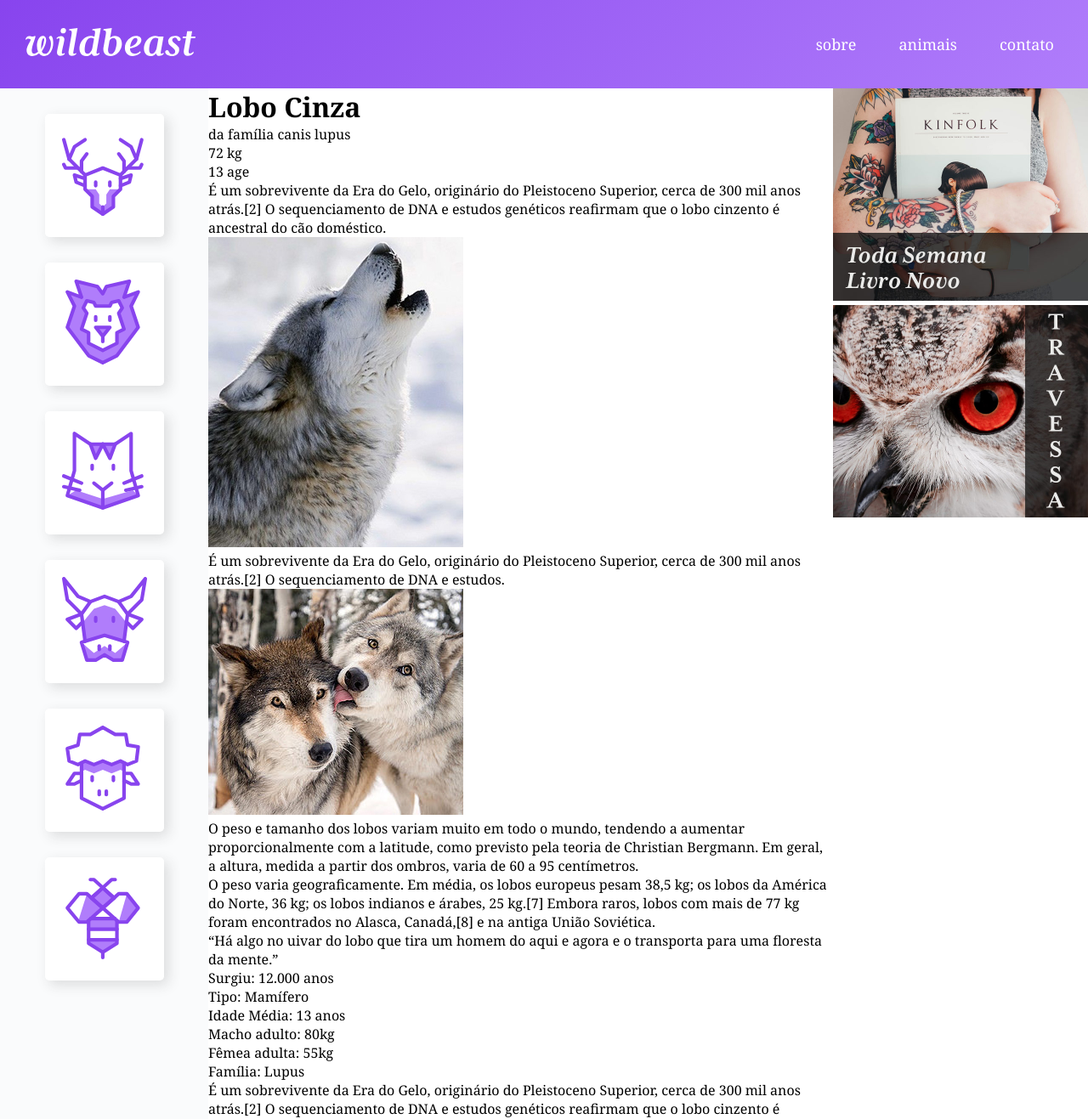
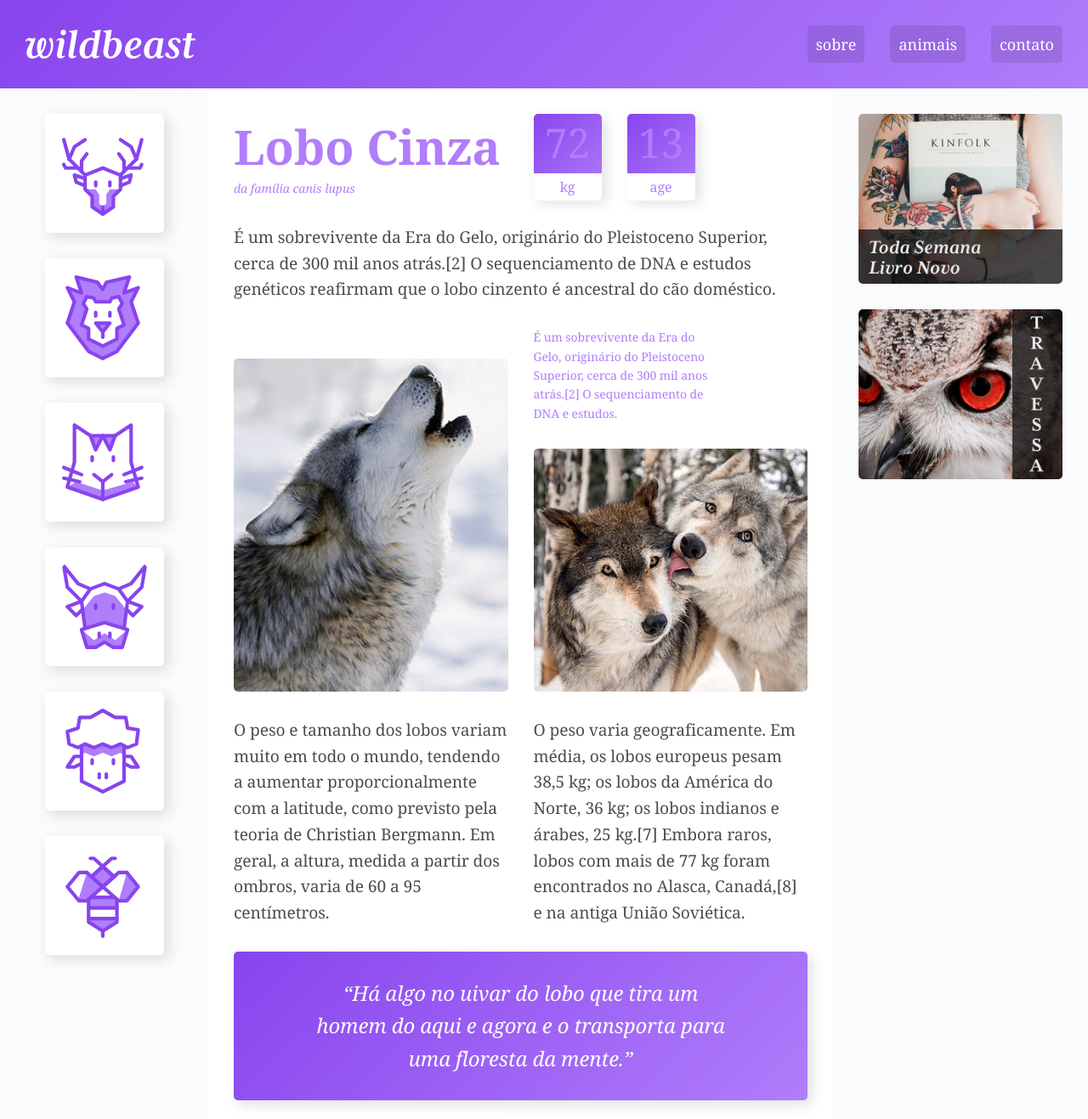
Before and after one commit to larissapaim/wildbeast, a plain HTML site: page index.html in a window 1280 px wide. Shown: the top 1317 px of the page at 85% size. Drawn offline with Linux system fonts and the light colour scheme.

Commit message:
parte do css

```diff
--- a/index.html
+++ b/index.html
@@ -53,13 +53,13 @@
           </div>
         </div>
 
-        <p>É um sobrevivente da Era do Gelo, originário do Pleistoceno Superior, cerca de 300 mil anos atrás.[2] O sequenciamento de DNA e estudos genéticos reafirmam que o lobo cinzento é ancestral do cão doméstico.</p>
+        <p class="p-1">É um sobrevivente da Era do Gelo, originário do Pleistoceno Superior, cerca de 300 mil anos atrás.[2] O sequenciamento de DNA e estudos genéticos reafirmam que o lobo cinzento é ancestral do cão doméstico.</p>
 
-        <img src="img/wolf1.jpg" alt="Wolf 1">
+        <img class="imagem-1" src="img/wolf1.jpg" alt="Wolf 1">
 
-        <p>É um sobrevivente da Era do Gelo, originário do Pleistoceno Superior, cerca de 300 mil anos atrás.[2] O sequenciamento de DNA e estudos.</p>
+        <p class="p-destaque">É um sobrevivente da Era do Gelo, originário do Pleistoceno Superior, cerca de 300 mil anos atrás.[2] O sequenciamento de DNA e estudos.</p>
 
-        <img src="img/wolf2.jpg" alt="Wolf 2">
+        <img class="imagem-2" src="img/wolf2.jpg" alt="Wolf 2">
 
         <p>O peso e tamanho dos lobos variam muito em todo o mundo, tendendo a aumentar proporcionalmente com a latitude, como previsto pela teoria de Christian Bergmann. Em geral, a altura, medida a partir dos ombros, varia de 60 a 95 centímetros.</p>
 
@@ -84,7 +84,7 @@
         <p>É um sobrevivente da Era do Gelo, originário do Pleistoceno Superior, cerca de 300 mil anos atrás.[2] O sequenciamento de DNA e estudos genéticos reafirmam que o lobo cinzento é ancestral do cão doméstico.</p>
       </div>
 
-        <img src="img/wolf3.jpg" alt="Wolf 3">
+        <img class="imagem-3" src="img/wolf3.jpg" alt="Wolf 3">
       </main>
 
       <aside class="anuncios">
@@ -96,7 +96,9 @@
           </div>
       </aside>
 
-      <footer><p>Origamid © 2012 - 2017. Alguns direitos reservados.</p></footer>
+      <footer>
+        <p>Origamid © 2012 - 2017. Alguns direitos reservados.</p>
+      </footer>
   </div>
 
 </body>
--- a/style.css
+++ b/style.css
@@ -16,7 +16,11 @@ a {
 }
 
 img {
-  max-width: 100%;
+    max-width: 100%;
+    width: 100%;
+    border-radius: 5px;
+    display: block;
+
 }
 
 .estrutura {
@@ -52,6 +56,7 @@ img {
   padding: 10px;
   color: white;
   font-size: 1.125em;
+  background: rgba(0, 0, 0, 0.1);
   border-radius: 5px;
   transition: 0.1s;
 }
@@ -86,13 +91,160 @@ img {
   background: #b07dfb;
 }
 .content {
+  max-width: 900px;
   grid-area: content;
+  display: grid;
+  grid-template-columns: 1fr 1fr;
+  margin: 0px auto;
+  padding: 30px;
+  gap: 30px;
+}
+
+.titulo {
+  color: rgb(176, 125, 251);;
+}
+
+.titulo h1 {
+  font-size: 3.5em;
+}
+
+.titulo span {
+  font-style: italic;
+  font-size: 0.875em;
+}
+
+.caracteristicas {
+  display: flex;
+  align-items: flex-start;
+}
+
+.caracteristicas div {
+  width: 80px;
+    text-align: center;
+    box-shadow: rgba(44, 44, 44, 0.15) 5px 5px 15px 0px;
+    position: relative;
+    background: linear-gradient(135deg, rgb(136, 68, 238), rgb(176, 125, 251));
+    border-radius: 5px;
+}
+
+.caracteristicas > div:first-child {
+  margin-right: 30px;
+}
+
+.caracteristicas span {
+  display: block;
+  color: rgb(176, 125, 251);
+}
+
+.numero {
+  font-size: 3em;
+  line-height: 1;
+  margin: 10px auto;
+}
+
+.rotulo {
+  position: relative;
+  top: 2px;
+  background: white;
+  border-radius: 0px 0px 5px 5px;
+  padding: 5px 0px;
+}
+
+p {
+  font-size: 1.2em;
+  line-height: 1.6;
+  letter-spacing: -0.005em;
+  color: rgba(0, 0, 0, 0.7);
+}
+
+.p-1 {
+  display: grid;
+  grid-column: 1 / -1;
+}
+
+.p-destaque {
+  font-size: 0.875em;
+  color: #b07dfb;
+  max-width: 16em;
+}
+
+.informacoes p + p {
+  margin-top: 30px;
+}
+
+.imagem-1 {
+  grid-row: span 2;
+  align-self: end;
+}
+
+.imagem-2 {
+  align-self: end;
+}
+
+.imagem-3 {
+  grid-column: 1 / -1;
+}
+
+.citacao {
+  grid-column: 1 / -1;
+  align-self: start;
+  padding: 30px;
+  border-radius: 5px;
+  box-shadow: 5px 5px 15px 0px rgba(44, 44, 44, 0.15);
+  background: linear-gradient(135deg, #8844ee, #b07dfb);
+}
+
+.citacao p {
+  font-size: 1.5em;
+  font-style: italic;
+  text-align: center;
+  max-width: 500px;
+  margin: 0 auto;
+  color: white;
+}
+
+.atributos {
+  align-self: start;
+  padding: 30px;
+  border-radius: 5px;
+  box-shadow: 5px 5px 15px 0px rgba(44, 44, 44, 0.15);
+  background: linear-gradient(135deg, #8844ee, #b07dfb);
+}
+
+.atributos li {
+  color: white;
+  font-family: Courier, monospace;
+  font-size: 1.125em;
+  padding: 15px;
+}
+
+.atributos li + li {
+  border-top: 2px solid #af7bfb;;
 }
 
 .anuncios {
   grid-area: anuncios;
+  background: #fafbfc;
+  display: grid;
+  padding: 30px;
+  gap: 30px;
+  grid-template-columns: repeat(auto-fit, minmax(150px, 1fr));
+  align-content: start;
+  justify-content: space-around;
 }
 
 .footer {
   grid-area: footer;
 }
+
+footer {
+  display: grid;
+  grid-column: 1 / -1;
+  background: linear-gradient(135deg, #8844ee, #b07dfb);
+}
+
+footer p {
+  color: white;
+  text-align: center;
+  padding: 30px;
+}
```
